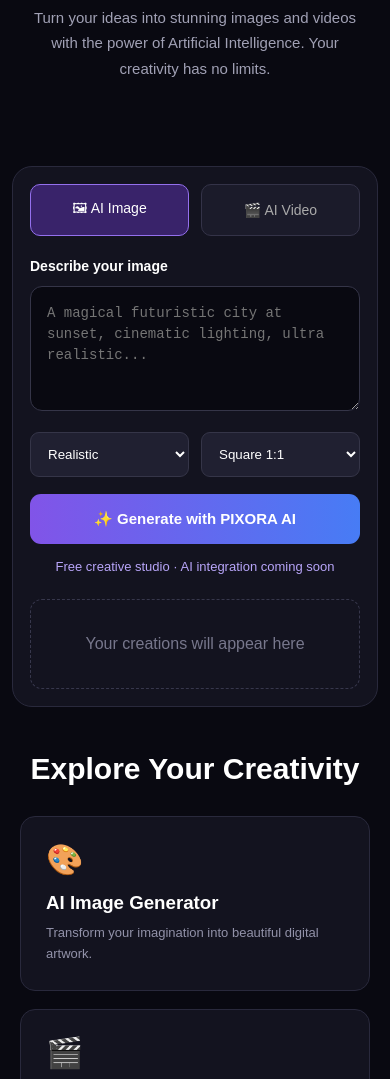
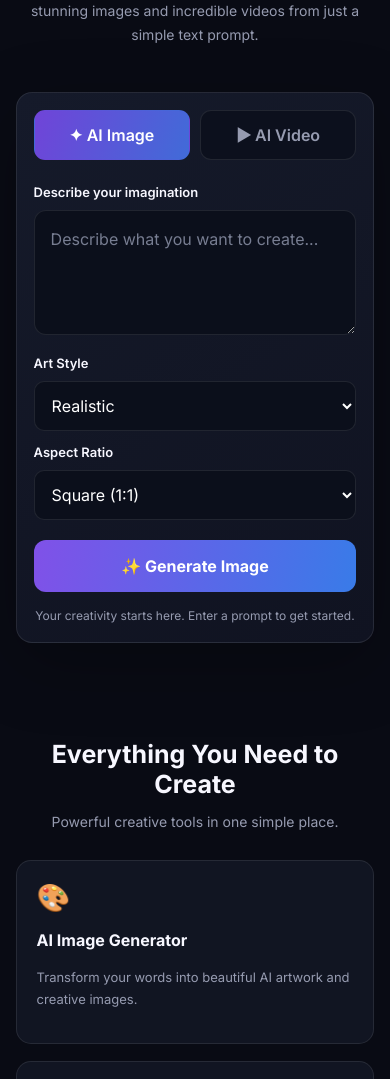
Before and after one commit to abdelkarim203/pixora-ai, a plain HTML site: page index.html in a window 390 px wide. Shown: the part 298-1377 px from the top of the page. Drawn offline with Linux system fonts and the light colour scheme.

Commit message:
Upgrade PIXORA AI responsive design

```diff
--- a/index.html
+++ b/index.html
@@ -1,330 +1,440 @@
+
 
 <!DOCTYPE html>
 <html lang="en">
 <head>
 <meta charset="UTF-8">
 <meta name="viewport" content="width=device-width, initial-scale=1.0">
+<meta name="theme-color" content="#090b14">
 <title>PIXORA AI - Create Without Limits</title>
-<meta name="description" content="Create amazing AI images and videos with PIXORA AI.">
+
 <style>
-*{margin:0;padding:0;box-sizing:border-box}
-body{
-  background:#090911;
-  color:#fff;
-  font-family:Arial,sans-serif;
-  min-height:100vh;
+@import url('https://fonts.googleapis.com/css2?family=Inter:wght@400;500;600;700;800&display=swap');
+
+:root {
+  --bg: #090b14;
+  --panel: #111522;
+  --panel2: #171c2c;
+  --purple: #8b5cf6;
+  --blue: #4f8cff;
+  --text: #f7f7ff;
+  --muted: #969bb0;
+  --border: rgba(255,255,255,.09);
 }
-header{
-  height:75px;
-  display:flex;
-  align-items:center;
-  justify-content:space-between;
-  padding:0 7%;
-  border-bottom:1px solid #222232;
+
+* { box-sizing: border-box; }
+
+body {
+  margin: 0;
+  background: var(--bg);
+  color: var(--text);
+  font-family: Inter, Arial, sans-serif;
+  min-height: 100vh;
 }
-.logo{
-  font-size:25px;
-  font-weight:900;
-  letter-spacing:1px;
+
+button, textarea, select { font: inherit; }
+
+header {
+  height: 76px;
+  padding: 0 7%;
+  display: flex;
+  align-items: center;
+  justify-content: space-between;
+  border-bottom: 1px solid var(--border);
 }
-.logo span{
-  color:#a78bfa;
+
+.logo {
+  font-size: 25px;
+  font-weight: 800;
+  letter-spacing: -1px;
 }
-nav{display:flex;gap:25px}
-nav a{
-  color:#aaa9bd;
-  text-decoration:none;
-  font-size:14px;
+.logo span { color: #a78bfa; }
+
+nav {
+  display: flex;
+  gap: 28px;
+  align-items: center;
 }
-nav a:hover{color:white}
-.hero{
-  text-align:center;
-  padding:85px 20px 45px;
+nav a {
+  color: var(--muted);
+  text-decoration: none;
+  font-size: 14px;
 }
-.tag{
-  display:inline-block;
-  padding:9px 17px;
-  border:1px solid #49347c;
-  border-radius:30px;
-  color:#c4b5fd;
-  font-size:12px;
-  margin-bottom:25px;
+nav a:hover { color: white; }
+
+.header-btn {
+  background: #211b38;
+  border: 1px solid #493477;
+  color: white;
+  border-radius: 10px;
+  padding: 11px 17px;
+  cursor: pointer;
 }
-h1{
-  font-size:clamp(38px,7vw,68px);
-  line-height:1.1;
-  font-weight:900;
+
+main {
+  width: min(1100px, 90%);
+  margin: auto;
 }
-.gradient{
-  background:linear-gradient(90deg,#a78bfa,#60a5fa);
-  -webkit-background-clip:text;
-  background-clip:text;
-  color:transparent;
+
+.hero {
+  text-align: center;
+  padding: 75px 15px 40px;
 }
-.hero p{
-  color:#a1a1b5;
-  max-width:550px;
-  margin:20px auto;
-  line-height:1.7;
-  font-size:15px;
+
+.tag {
+  display: inline-block;
+  padding: 8px 14px;
+  border: 1px solid #493477;
+  background: #171329;
+  color: #c4b5fd;
+  border-radius: 30px;
+  font-size: 12px;
+  margin-bottom: 20px;
 }
-.studio{
-  max-width:850px;
-  margin:35px auto;
-  padding:25px;
-  background:#13131f;
-  border:1px solid #29293c;
-  border-radius:20px;
+
+h1 {
+  font-size: clamp(36px, 6vw, 62px);
+  line-height: 1.12;
+  letter-spacing: -2px;
+  margin: 0;
 }
-.tabs{
-  display:flex;
-  gap:12px;
-  margin-bottom:22px;
+
+.gradient {
+  background: linear-gradient(90deg, #a78bfa, #60a5fa);
+  -webkit-background-clip: text;
+  background-clip: text;
+  color: transparent;
 }
-.tab{
-  flex:1;
-  padding:13px;
-  border:1px solid #343348;
-  background:#1b1b2a;
-  color:#aaa;
-  border-radius:10px;
-  cursor:pointer;
-  font-size:14px;
+
+.hero p {
+  color: var(--muted);
+  line-height: 1.7;
+  max-width: 570px;
+  margin: 20px auto 0;
+  font-size: 15px;
 }
-.tab.active{
-  background:#39236a;
-  color:white;
-  border-color:#9470ed;
+
+.generator {
+  max-width: 820px;
+  margin: 25px auto 65px;
+  padding: 25px;
+  background: linear-gradient(145deg, #151a2a, #101321);
+  border: 1px solid var(--border);
+  border-radius: 20px;
+  box-shadow: 0 20px 70px rgba(0,0,0,.25);
 }
-label{
-  display:block;
-  margin-bottom:12px;
-  font-size:14px;
-  font-weight:bold;
+
+.tabs {
+  display: flex;
+  gap: 10px;
+  margin-bottom: 24px;
 }
-textarea{
-  width:100%;
-  height:125px;
-  background:#090911;
-  border:1px solid #353548;
-  border-radius:12px;
-  padding:16px;
-  color:white;
-  resize:vertical;
-  outline:none;
-  font-size:14px;
-  line-height:1.5;
+
+.tab {
+  flex: 1;
+  padding: 14px;
+  border-radius: 11px;
+  border: 1px solid var(--border);
+  background: #0c101d;
+  color: var(--muted);
+  cursor: pointer;
+  font-weight: 600;
 }
-textarea:focus{border-color:#9b7af1}
-.options{
-  display:flex;
-  gap:12px;
-  margin:17px 0;
-  flex-wrap:wrap;
+
+.tab.active {
+  color: white;
+  background: linear-gradient(110deg, #7044d8, #416bd8);
+  border-color: transparent;
 }
-select{
-  flex:1;
-  min-width:120px;
-  padding:13px;
-  background:#202031;
-  color:white;
-  border:1px solid #353548;
-  border-radius:9px;
+
+.field-label {
+  display: block;
+  font-size: 13px;
+  font-weight: 600;
+  margin-bottom: 10px;
 }
-.generate{
-  width:100%;
-  padding:16px;
-  border:0;
-  border-radius:11px;
-  color:white;
-  font-size:15px;
-  font-weight:bold;
-  background:linear-gradient(90deg,#8154e8,#477cf5);
-  cursor:pointer;
+
+textarea {
+  display: block;
+  width: 100%;
+  min-height: 125px;
+  resize: vertical;
+  padding: 16px;
+  color: white;
+  background: #0b0f1b;
+  border: 1px solid var(--border);
+  border-radius: 12px;
+  outline: none;
+  line-height: 1.6;
 }
-.generate:active{opacity:.8}
-#status{
-  text-align:center;
-  margin-top:15px;
-  color:#b8a5f9;
-  font-size:13px;
+textarea:focus, select:focus {
+  border-color: var(--purple);
 }
-.preview{
-  margin-top:25px;
-  min-height:90px;
-  display:flex;
-  justify-content:center;
-  align-items:center;
-  color:#77778c;
-  text-align:center;
-  border:1px dashed #37374c;
-  border-radius:12px;
-  padding:20px;
+
+textarea::placeholder { color: #777d91; }
+
+.options {
+  display: grid;
+  grid-template-columns: 1fr 1fr;
+  gap: 15px;
+  margin: 20px 0;
 }
-.features{
-  max-width:1000px;
-  margin:65px auto;
-  padding:0 20px;
+
+select {
+  width: 100%;
+  padding: 13px;
+  color: white;
+  background: #0b0f1b;
+  border: 1px solid var(--border);
+  border-radius: 10px;
+  outline: none;
 }
-.features h2{
-  text-align:center;
-  font-size:30px;
-  margin-bottom:30px;
+
+.generate {
+  width: 100%;
+  border: 0;
+  border-radius: 12px;
+  padding: 16px;
+  color: white;
+  font-weight: 700;
+  cursor: pointer;
+  background: linear-gradient(100deg, #8051e8, #397be8);
+  transition: .2s;
 }
-.cards{
-  display:grid;
-  grid-template-columns:repeat(3,1fr);
-  gap:18px;
+.generate:hover { opacity: .9; transform: translateY(-1px); }
+
+.notice {
+  text-align: center;
+  color: var(--muted);
+  font-size: 12px;
+  margin: 14px 0 0;
+  line-height: 1.6;
 }
-.card{
-  padding:25px;
-  background:#13131f;
-  border:1px solid #29293c;
-  border-radius:15px;
+
+.features {
+  padding: 10px 0 75px;
 }
-.card .icon{font-size:30px}
-.card h3{margin:15px 0 9px}
-.card p{
-  color:#9292a9;
-  font-size:13px;
-  line-height:1.6;
+
+.section-title {
+  text-align: center;
+  font-size: 29px;
+  margin-bottom: 12px;
 }
-footer{
-  text-align:center;
-  padding:30px;
-  border-top:1px solid #222232;
-  color:#77778c;
-  font-size:13px;
+
+.section-desc {
+  text-align: center;
+  color: var(--muted);
+  font-size: 14px;
+  margin-bottom: 30px;
 }
-@media(max-width:650px){
-  header{padding:0 5%}
-  nav{gap:12px}
-  nav a{font-size:12px}
-  .hero{padding-top:65px}
-  .studio{margin:20px 12px;padding:17px}
-  .cards{grid-template-columns:1fr}
-  .features{margin-top:45px}
+
+.feature-grid {
+  display: grid;
+  grid-template-columns: repeat(3, 1fr);
+  gap: 17px;
+}
+
+.feature {
+  background: var(--panel);
+  border: 1px solid var(--border);
+  border-radius: 15px;
+  padding: 23px;
+}
+
+.feature-icon {
+  font-size: 27px;
+  margin-bottom: 15px;
+}
+
+.feature h3 { font-size: 16px; }
+.feature p {
+  color: var(--muted);
+  font-size: 13px;
+  line-height: 1.7;
+}
+
+footer {
+  text-align: center;
+  padding: 25px 15px;
+  border-top: 1px solid var(--border);
+  color: var(--muted);
+  font-size: 12px;
+}
+
+@media (max-width: 650px) {
+  header {
+    height: 65px;
+    padding: 0 5%;
+  }
+  .logo { font-size: 21px; }
+  nav { display: none; }
+  .header-btn { padding: 9px 12px; font-size: 12px; }
+  main { width: 92%; }
+  .hero { padding: 55px 5px 25px; }
+  h1 { letter-spacing: -1.3px; }
+  .hero p { font-size: 14px; }
+  .generator {
+    padding: 17px;
+    margin-top: 20px;
+    border-radius: 16px;
+  }
+  .options { grid-template-columns: 1fr; gap: 13px; }
+  .feature-grid { grid-template-columns: 1fr; }
+  .feature { padding: 20px; }
+  .section-title { font-size: 25px; }
+}
+
+@media (min-width: 651px) and (max-width: 900px) {
+  main { width: 92%; }
+  .feature-grid { grid-template-columns: repeat(2, 1fr); }
 }
 </style>
 </head>
+
 <body>
 
 <header>
   <div class="logo">PIXORA<span> AI</span></div>
+
   <nav>
     <a href="#home">Home</a>
-    <a href="#studio">Create</a>
+    <a href="#generator">Create</a>
     <a href="#features">Features</a>
   </nav>
+
+  <button class="header-btn" onclick="document.getElementById('generator').scrollIntoView({behavior:'smooth'})">
+    Start Creating
+  </button>
 </header>
 
+<main>
   <section class="hero" id="home">
-  <div class="tag">✦ YOUR AI CREATIVE STUDIO</div>
-  <h1>Create Beyond<br><span class="gradient">Imagination.</span></h1>
+    <div class="tag">✦ YOUR CREATIVE AI STUDIO</div>
+
+    <h1>
+      Turn Your Ideas Into<br>
+      <span class="gradient">Amazing Creations</span>
+    </h1>
+
     <p>
-    Turn your ideas into stunning images and videos
-    with the power of Artificial Intelligence.
-    Your creativity has no limits.
+      Bring your imagination to life with AI.
+      Create stunning images and incredible videos
+      from just a simple text prompt.
     </p>
   </section>
 
-<section class="studio" id="studio">
+  <section class="generator" id="generator">
     <div class="tabs">
-    <button class="tab active" onclick="setMode('image',this)">🖼 AI Image</button>
-    <button class="tab" onclick="setMode('video',this)">🎬 AI Video</button>
+      <button class="tab active" id="imageTab" onclick="switchMode('image')">
+        ✦ AI Image
+      </button>
+      <button class="tab" id="videoTab" onclick="switchMode('video')">
+        ▶ AI Video
+      </button>
     </div>
 
-  <label id="promptLabel">Describe your image</label>
-  <textarea id="prompt" placeholder="A magical futuristic city at sunset, cinematic lighting, ultra realistic..."></textarea>
+    <label class="field-label" for="prompt">Describe your imagination</label>
+
+    <textarea id="prompt" placeholder="Describe what you want to create..."></textarea>
 
     <div class="options">
+      <div>
+        <label class="field-label" for="style">Art Style</label>
         <select id="style">
           <option value="Realistic">Realistic</option>
+          <option value="3D Animation">3D Animation</option>
           <option value="Anime">Anime</option>
-      <option value="3D Art">3D Art</option>
           <option value="Cinematic">Cinematic</option>
+          <option value="Digital Art">Digital Art</option>
           <option value="Fantasy">Fantasy</option>
-    </select>
-    <select id="ratio">
-      <option value="1:1">Square 1:1</option>
-      <option value="16:9">Landscape 16:9</option>
-      <option value="9:16">Portrait 9:16</option>
         </select>
       </div>
 
-  <button class="generate" onclick="generate()">
-    ✨ Generate with PIXORA AI
+      <div>
+        <label class="field-label" for="ratio">Aspect Ratio</label>
+        <select id="ratio">
+          <option value="1:1">Square (1:1)</option>
+          <option value="16:9">Landscape (16:9)</option>
+          <option value="9:16">Portrait (9:16)</option>
+          <option value="4:5">Social (4:5)</option>
+        </select>
+      </div>
+    </div>
+
+    <button class="generate" onclick="generateContent()">
+      ✨ Generate <span id="modeText">Image</span>
     </button>
 
-  <div id="status">Free creative studio · AI integration coming soon</div>
-  <div class="preview" id="preview">
-    Your creations will appear here
-  </div>
+    <p class="notice" id="message">
+      Your creativity starts here. Enter a prompt to get started.
+    </p>
   </section>
 
   <section class="features" id="features">
-  <h2>Explore Your Creativity</h2>
-  <div class="cards">
-    <div class="card">
-      <div class="icon">🎨</div>
+    <h2 class="section-title">Everything You Need to Create</h2>
+    <p class="section-desc">Powerful creative tools in one simple place.</p>
+
+    <div class="feature-grid">
+      <div class="feature">
+        <div class="feature-icon">🎨</div>
         <h3>AI Image Generator</h3>
-      <p>Transform your imagination into beautiful digital artwork.</p>
+        <p>Transform your words into beautiful AI artwork and creative images.</p>
       </div>
-    <div class="card">
-      <div class="icon">🎬</div>
-      <h3>AI Video Generator</h3>
-      <p>Bring your creative ideas to life with AI video generation.</p>
+
+      <div class="feature">
+        <div class="feature-icon">🎬</div>
+        <h3>AI Video Creator</h3>
+        <p>Bring your ideas to life with exciting AI-generated video creations.</p>
       </div>
-    <div class="card">
-      <div class="icon">⚡</div>
-      <h3>Creative Studio</h3>
-      <p>Discover new ways to create and express your imagination.</p>
+
+      <div class="feature">
+        <div class="feature-icon">⚡</div>
+        <h3>Easy to Use</h3>
+        <p>A simple and friendly experience designed for everyone.</p>
       </div>
     </div>
   </section>
+</main>
 
 <footer>
   © 2026 PIXORA AI. All rights reserved.
-  <br><br>
-  Create Without Limits ✦
 </footer>
 
 <script>
-let mode="image";
+let currentMode = "image";
 
-function setMode(newMode,button){
-  mode=newMode;
-  document.querySelectorAll(".tab").forEach(
-    tab=>tab.classList.remove("active")
-  );
-  button.classList.add("active");
+function switchMode(mode) {
+  currentMode = mode;
 
-  document.getElementById("promptLabel").textContent=
-    mode==="image"?"Describe your image":"Describe your video";
+  document.getElementById("imageTab").classList.toggle("active", mode === "image");
+  document.getElementById("videoTab").classList.toggle("active", mode === "video");
 
-  document.getElementById("prompt").placeholder=
-    mode==="image"
-    ?"Describe the image you want to create..."
-    :"Describe the video you want to create...";
+  document.getElementById("modeText").textContent =
+    mode === "image" ? "Image" : "Video";
 
-  document.getElementById("preview").textContent=
-    "Your "+mode+" creations will appear here";
+  document.getElementById("prompt").placeholder =
+    mode === "image"
+      ? "Describe the image you want to create..."
+      : "Describe the video you want to create...";
+
+  document.getElementById("message").textContent =
+    mode === "image"
+      ? "Create amazing images from your imagination."
+      : "Turn your ideas into incredible videos.";
 }
 
-function generate(){
-  const prompt=document.getElementById("prompt").value.trim();
-  const status=document.getElementById("status");
+function generateContent() {
+  const prompt = document.getElementById("prompt").value.trim();
 
-  if(!prompt){
-    status.textContent="Please enter a description first.";
+  if (!prompt) {
+    document.getElementById("message").textContent =
+      "Please enter a description first.";
+    document.getElementById("prompt").focus();
     return;
   }
 
-  status.textContent=
-    "Your prompt is ready! AI generation will be connected in the next stage.";
-
-  document.getElementById("preview").textContent=
-    "✦ "+mode.toUpperCase()+" PROMPT: "+prompt;
+  document.getElementById("message").textContent =
+    "The generator is not connected yet. AI generation will be activated after connecting an AI service.";
 }
 </script>
 
```
Lines whose indentation alone changed are shown as unchanged.
